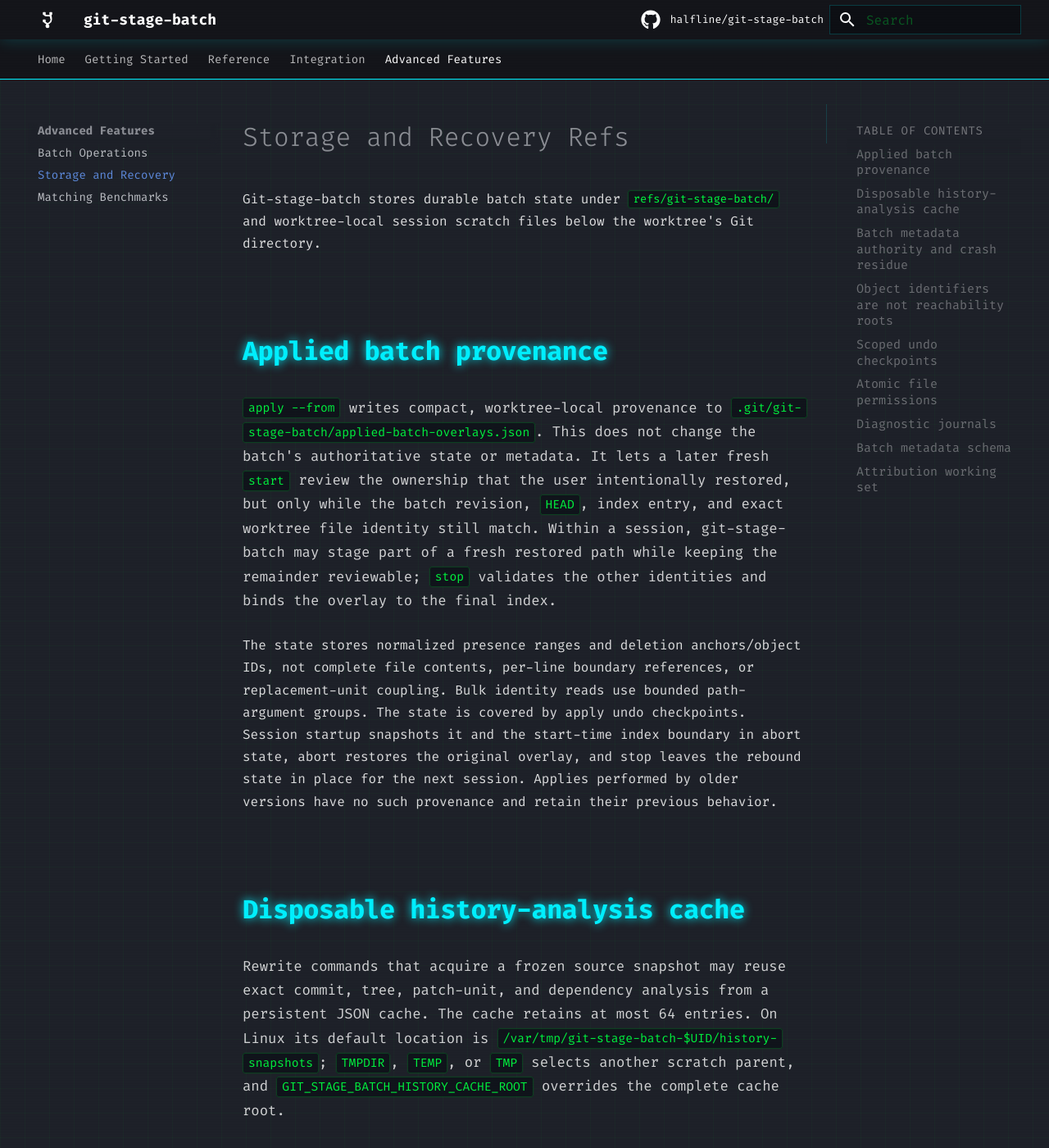
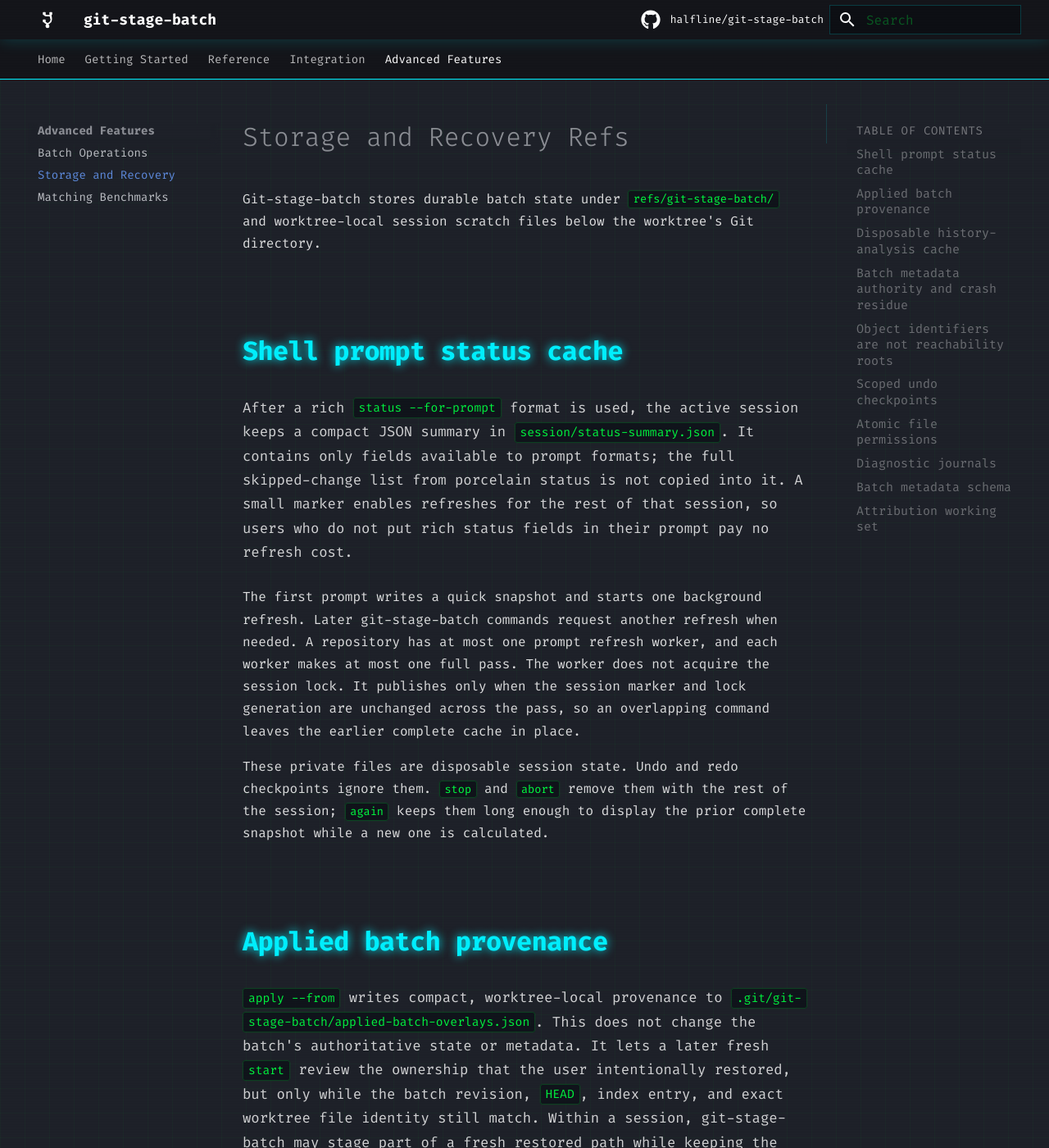
Before and after one commit to halfline/git-stage-batch, an MkDocs documentation site: the page built from docs/storage.md, in a window 1280 px wide and 1400 px high. Shown: the whole window at 82% size. Built offline with MkDocs 1.6.1 and Material for MkDocs 9.7.7, drawn with Linux system fonts in a browser that asks for light colours; comment, search, counter and statistics services are not loaded.

Commit message:
docs: Explain rich prompt cache behavior
Rich prompt guidance previously described lock-free reads without
explaining the provisional and exact snapshots now used to avoid repeated
scans.

Users also need the cache location, refresh triggers, concurrency
guarantees, and lifecycle of its disposable session files.

This commit documents prompt rendering from cached status, stable
background publication, opt-in refresh costs, and cleanup across session
operations.

The next commit will exercise cached rich prompt status.

```diff
--- a/docs/storage.md
+++ b/docs/storage.md
@@ -2,6 +2,27 @@
 
 Git-stage-batch stores durable batch state under `refs/git-stage-batch/` and
 worktree-local session scratch files below the worktree's Git directory.
+
+## Shell prompt status cache
+
+After a rich `status --for-prompt` format is used, the active session keeps a
+compact JSON summary in `session/status-summary.json`. It contains only fields
+available to prompt formats; the full skipped-change list from porcelain status
+is not copied into it. A small marker enables refreshes for the rest of that
+session, so users who do not put rich status fields in their prompt pay no
+refresh cost.
+
+The first prompt writes a quick snapshot and starts one background refresh.
+Later git-stage-batch commands request another refresh when needed. A
+repository has at most one prompt refresh worker, and each worker makes at most
+one full pass. The worker does not acquire the session lock. It publishes only
+when the session marker and lock generation are unchanged across the pass, so
+an overlapping command leaves the earlier complete cache in place.
+
+These private files are disposable session state. Undo and redo checkpoints
+ignore them. `stop` and `abort` remove them with the rest of the session;
+`again` keeps them long enough to display the prior complete snapshot while a
+new one is calculated.
 
 ## Applied batch provenance
 
```
Also changed, not shown: docs/commands.md (+13 -3 lines).
